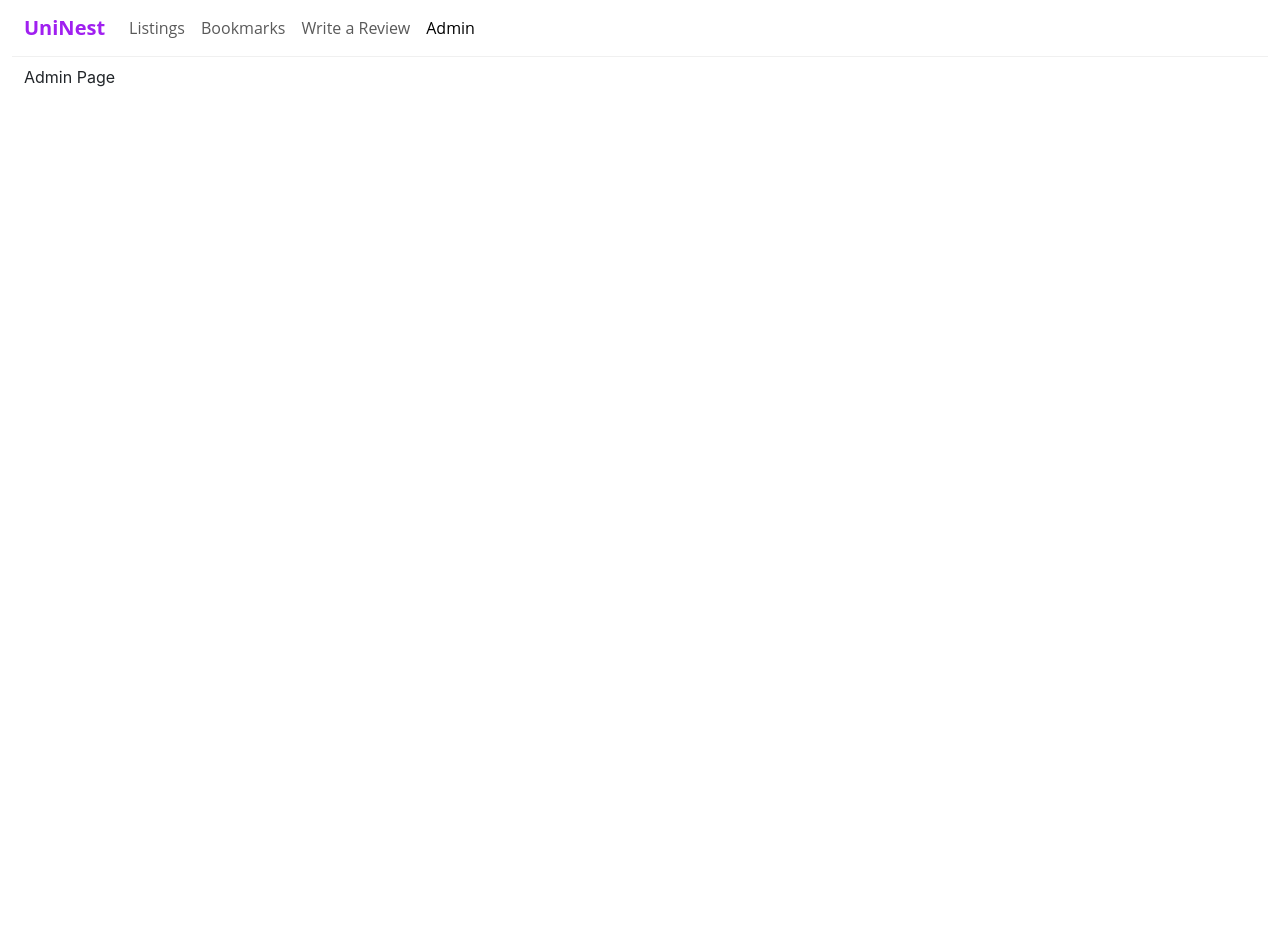
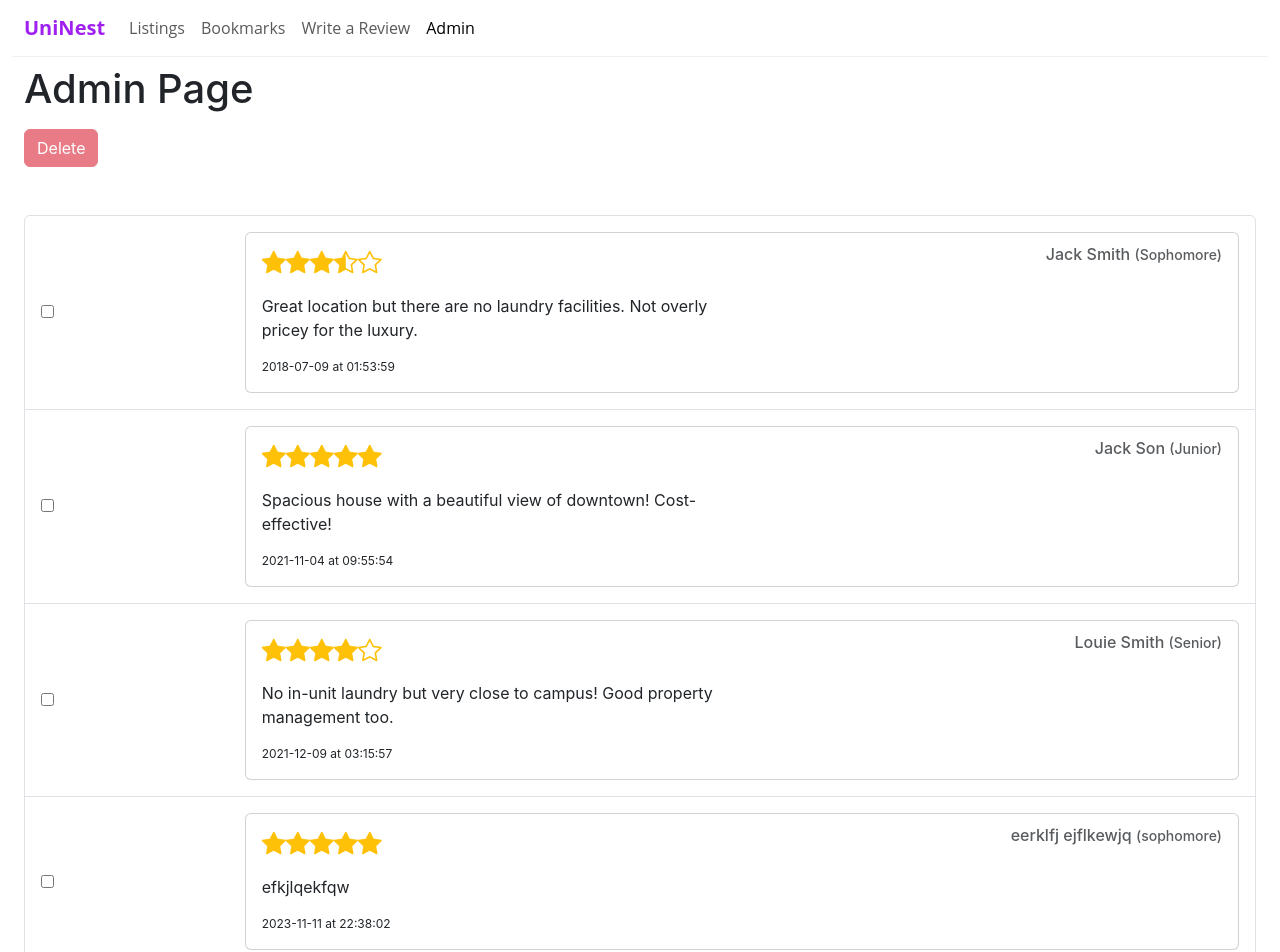
Before and after one commit to paturiUSC/itp404-final-project, a React (Create React App) app: page /admin in a window 1280 px wide. Shown: the top 952 px of the page. Before the commit the page ends 800 px from the top, so only its background shows below. Built offline with nearby package versions, Linux system fonts and the light colour scheme; data requests are answered from the project's data file.

Commit message:
Fixed format of the review submission details

```diff
--- a/db.json
+++ b/db.json
@@ -24,7 +24,7 @@
       "inUnitLaundry": true,
       "address": "10573 W Pico Blvd, Los Angeles, CA 90064",
       "propertyImageURL": "https://lirp.cdn-website.com/951f8cd2/dms3rep/multi/opt/Living+Room+3-432w.jpeg",
-      "bookmarked": true
+      "bookmarked": false
     },
     {
       "id": "3",
@@ -83,6 +83,16 @@
       "rating": 4,
       "reviewText": "No in-unit laundry but very close to campus! Good property management too.",
       "timestamp": 1639019757023
+    },
+    {
+      "listingId": "1",
+      "reviewerFirstName": "eerklfj",
+      "reviewerLastName": "ejflkewjq",
+      "reviewerClass": "sophomore",
+      "rating": "5",
+      "reviewText": "efkjlqekfqw",
+      "timestamp": 1699742282700,
+      "id": "44FvDNN"
     }
   ]
 }
--- /dev/null
+++ b/src/CSS/Admin.css
@@ -0,0 +1,3 @@
+ul {
+    list-style: none;
+}
--- a/src/CSS/CompleteListing.css
+++ b/src/CSS/CompleteListing.css
@@ -48,3 +48,7 @@
     color: black;
     background-color: white;
 }
+
+.listing-details {
+    text-align: center;
+}
--- a/src/CSS/WriteReview.css
+++ b/src/CSS/WriteReview.css
@@ -38,3 +38,7 @@ form {
      resize: none;
   }
 }
+
+.form-submission-details {
+    text-align: center;
+}
--- a/src/Routes/Admin.jsx
+++ b/src/Routes/Admin.jsx
@@ -1,8 +1,69 @@
+import { useState } from "react";
+import { useLoaderData } from "react-router-dom";
+import ReviewCard from "./ReviewCard";
+import "../CSS/Admin.css";
+import Checkbox from "./Checkbox";
+import { deleteReview } from "../api";
+import { ToastContainer, toast } from "react-toastify";
+import 'react-toastify/dist/ReactToastify.css';
+
 export default function Admin()
 {
+    const loadedReviews = useLoaderData();
+    const [allReviews, setAllReviews] = useState(loadedReviews);
+    const [selectedReviews, setSelectedReviews] = useState([]);
+
     return (
         <div className="container-fluid">
-            Admin Page
+            <div>
+                <h1>Admin Page</h1>
+
+                <div className="mt-3 mb-5">
+                    <button className="btn btn-danger mr-4" disabled={selectedReviews.length === 0} onClick={() => {
+                        const deletePromises = selectedReviews.map((selectedReview) => {
+                            console.log("Selected Review", selectedReview);
+                            deleteReview(selectedReview);
+                        })
+
+                        console.log(selectedReviews);
+
+                        Promise.all(deletePromises).then(() => {
+                            setAllReviews(allReviews.filter((review) => {
+                                console.log("Filtering out", review.id);
+                                return !selectedReviews.includes(review.id);
+                            }))
+                            setSelectedReviews([]);
+                            toast.success("All selected messages have been successfully deleted");
+
+                        }, (error) => {
+                            console.log(error);
+                            toast.error("All selected messages have not been successfully deleted. Please try again!");
+                        })
+                    }}>Delete</button>
+                </div>
+
+                <ul className="list-group mb-3">
+                    {
+                        allReviews.map((review) => {
+                            return <li key={review.id} className="list-group-item">
+                                    <div className="row align-items-center">
+                                        <div className="col-2">
+                                            <input type="checkbox" checked={selectedReviews.includes(review.id)} onChange={() => {
+                                                const newSelectedReviews = [...selectedReviews, review.id];
+                                                selectedReviews.includes(review.id) ? setSelectedReviews(selectedReviews.filter((selectedReviewId) => selectedReviewId !== review.id)) : setSelectedReviews(newSelectedReviews);
+                                            }}/>
+                                        </div>
+                                        <div className="col-10">
+                                            <ReviewCard key={review.id} id={review.id} rating={review.rating} reviewText={review.reviewText} reviewerClass={review.reviewerClass} reviewerFirstName={review.reviewerFirstName} reviewerLastName={review.reviewerLastName} timestamp={review.timestamp}/>
+
+                                        </div>
+                                    </div>
+                                </li>;
+                        })
+                    }
+                </ul>
+            </div>
+            <ToastContainer position="bottom-left" autoClose={5000} />
         </div>
     );
 }
--- /dev/null
+++ b/src/Routes/Checkbox.jsx
@@ -0,0 +1,24 @@
+import { useRef, useEffect } from "react";
+
+export default function Checkbox(props) {
+  const { label, checked, isIndeterminate, onChange } = props;
+  const checkboxRef = useRef();
+
+  useEffect(() => {
+    checkboxRef.current.indeterminate = isIndeterminate;
+  }, [isIndeterminate]);
+
+  return (
+    <label>
+      <input
+        type="checkbox"
+        ref={checkboxRef}
+        checked={checked}
+        onChange={(event) => {
+          onChange(event.target.checked);
+        }}
+      />
+      {label}
+    </label>
+  );
+}
--- a/src/Routes/CompleteListing.jsx
+++ b/src/Routes/CompleteListing.jsx
@@ -56,7 +56,7 @@ export default function CompleteListing()
                             <div className="col-7">
                                 <img src={listing.propertyImageURL} className="img-fluid w-100 img-height" alt={listing.title} />
                             </div>
-                            <div className="card col-5">
+                            <div className="card col-5 listing-details">
                                 <div className="card-body d-flex flex-column justify-content-center">
                                     <p className="description-styling">Bedrooms: {listing.bedrooms}</p>
                                     <p className="description-styling">Bathrooms: {listing.bathrooms}</p>
@@ -75,7 +75,7 @@ export default function CompleteListing()
                                 <div>
                                     {listing.reviews.sort((review1, review2) => review2.timestamp - review1.timestamp).map((review) => {
                                         return (
-                                            <ReviewCard key={review.id} id={review.id} rating={review.rating} reviewText={review.reviewText} reviewerClass={review.reviewerClass} reviewerFirstName={review.reviewerFirstName} reviewerLastName={review.reviewerLastName} timestamp={review.timestamp} onClick={(deletedReviewId) => {
+                                            <ReviewCard key={review.id} id={review.id} rating={review.rating} reviewText={review.reviewText} reviewerClass={review.reviewerClass} reviewerFirstName={review.reviewerFirstName} reviewerLastName={review.reviewerLastName} timestamp={review.timestamp} button={"Delete"} onClick={(deletedReviewId) => {
                                                 deleteReview(deletedReviewId).then(() => {
                                                     toast.success("Successfully deleted the review.");
                                                 }, () => {
--- a/src/Routes/ReviewCard.jsx
+++ b/src/Routes/ReviewCard.jsx
@@ -33,7 +33,7 @@ export default function ReviewCard(props)
     }
 
     return (
-        <div key={props.id} className="card mb-3">
+        <div key={props.id} className="card mt-2 mb-2">
             <div className="card-body">
                 <div className="row">
                     <div className="col-md-6">
@@ -48,12 +48,12 @@ export default function ReviewCard(props)
                         <p className="card-text mt-2">{props.reviewText}</p>
                         <p className="card-text review-written">{convertMillisecondsToReadableDate(props.timestamp)}</p>
                     </div>
-                    <div className="col-md-6 text-md-end">
+                    {props.button ? <div className="col-md-6 text-md-end">
                         <button id="delete" className="btn btn-secondary btn-color" onClick={() => {
                             const deletedReview = props.id;
                             props.onClick(deletedReview);
-                        }}>Delete</button>
-                    </div>
+                        }}>{props.button}</button>
+                    </div> : <div></div>}
                 </div>
             </div>
         </div>
--- a/src/Routes/WriteReview.jsx
+++ b/src/Routes/WriteReview.jsx
@@ -6,12 +6,12 @@ import { saveReview } from "../api";
 import { ToastContainer, toast } from "react-toastify";
 import 'react-toastify/dist/ReactToastify.css';
 
-export default function ReviewProto()
+export default function WriteReview()
 {
     const loadedListings = useLoaderData();
     console.log(loadedListings);
 
-    const [propertyName, setPropertyName] = useState("1");
+    const [propertyId, setPropertyId] = useState("1");
     const [reviewerFirstName, setReviewerFirstName] = useState("");
     const [reviewerLastName, setReviewerLastName] = useState("");
     const [reviewerClass, setReviewerClass] = useState("sophomore");
@@ -23,7 +23,7 @@ export default function ReviewProto()
 
     function reset()
     {
-        setPropertyName("");
+        setPropertyId("");
         setReviewerFirstName("");
         setReviewerLastName("");
         setReviewerClass("sophomore");
@@ -47,20 +47,48 @@ export default function ReviewProto()
         const formattedDate = `${year}-${month}-${day} ${hours}:${minutes}:${seconds}`;
 
         return formattedDate;
-      }
+    }
+
+    function generateStarIcons(rating) {
+        const maxRating = 5;
+        const starIcons = [];
+
+        for (let i = 1; i <= maxRating; i++) {
+          if (i <= rating) {
+            starIcons.push(<i key={i} className="bi bi-star-fill text-warning"></i>);
+          } else if (i - rating <= 0.5) {
+            starIcons.push(<i key={i} className="bi bi-star-half text-warning"></i>);
+          } else {
+            starIcons.push(<i key={i} className="bi bi-star text-warning"></i>);
+          }
+        }
+
+        return starIcons;
+    }
+
+    function getReviewedPropertyTitle(propertyId)
+    {
+        const reviewedProperty = loadedListings.filter((listing) => {
+            return listing.id === propertyId
+        })
+
+        return reviewedProperty[0].title;
+    }
 
     return (<div className="container custom-font">
         {isSubmitted ?
             (
-                <div>
-                    <p>The review has been submitted. Thank you for taking the time to review a property you have stayed at.</p>
+                <div className="mx-auto form-submission-details">
+                    <p className="mt-4">The review has been submitted. Thank you for taking the time to review a property you have stayed at.</p>
                     <p>Here are the details of your review.</p>
-                    <p>Property Reviewed:<span className="highlight-values">{propertyName}</span></p>
-                    <p>Your Name:<span className="highlight-values">{reviewerFirstName} {reviewerLastName}</span></p>
-                    <p>Your Class:<span className="highlight-values">{reviewerClass}</span></p>
-                    <p>Rating:<span className="highlight-values">{rating}</span></p>
-                    <p>Comments:<span className="highlight-values">{reviewComments}</span></p>
-                    <p>Time Submitted:<span className="highlight-values">{convertMillisecondsToReadableDate(timeSubmitted)}</span></p>
+                    <h3 className="mt-5">Your Details</h3>
+                    <p>Name: <span className="highlight-values">{reviewerFirstName} {reviewerLastName}</span></p>
+                    <p>Class: <span className="highlight-values">{reviewerClass}</span></p>
+                    <h3 className="mt-5">Your Review</h3>
+                    <h5><span className="mt-2 star-icons">{generateStarIcons(rating)}</span></h5>
+                    <p>Property Reviewed: <span className="highlight-values">{getReviewedPropertyTitle(propertyId)}</span></p>
+                    <p>Comments: <span className="highlight-values">{reviewComments}</span></p>
+                    <p>Time Submitted: <span className="highlight-values">{convertMillisecondsToReadableDate(timeSubmitted)}</span></p>
                     <div>
                         <Link className="btn btn-dark custom-bg-button my-5" to="/writeReview" onClick={() => {
                             setIsSubmitted(false);
@@ -74,7 +102,7 @@ export default function ReviewProto()
             event.preventDefault();
 
             saveReview({
-                listingId: propertyName,
+                listingId: propertyId,
                 reviewerFirstName: reviewerFirstName,
                 reviewerLastName: reviewerLastName,
                 reviewerClass: reviewerClass,
@@ -96,8 +124,8 @@ export default function ReviewProto()
 
             <div className="my-3">
                 <label htmlFor="property-selection" className="form-label">Property Name</label>
-                <select className="form-select form-select-md mb-3" id="property-selection" required aria-label=".form-select-lg example" value={propertyName} onChange={(event) => {
-                    setPropertyName(event.target.value.toString());
+                <select className="form-select form-select-md mb-3" id="property-selection" required aria-label=".form-select-lg example" value={propertyId} onChange={(event) => {
+                    setPropertyId(event.target.value.toString());
                 }}>
                     {loadedListings.map((listing) => {
                         return <option key={listing.id} value={listing.id}>{listing.title}</option>
```
Also changed, not shown: src/index.js (+8 -1 lines), 1 other file (tests, documents, lock files or other folders).
